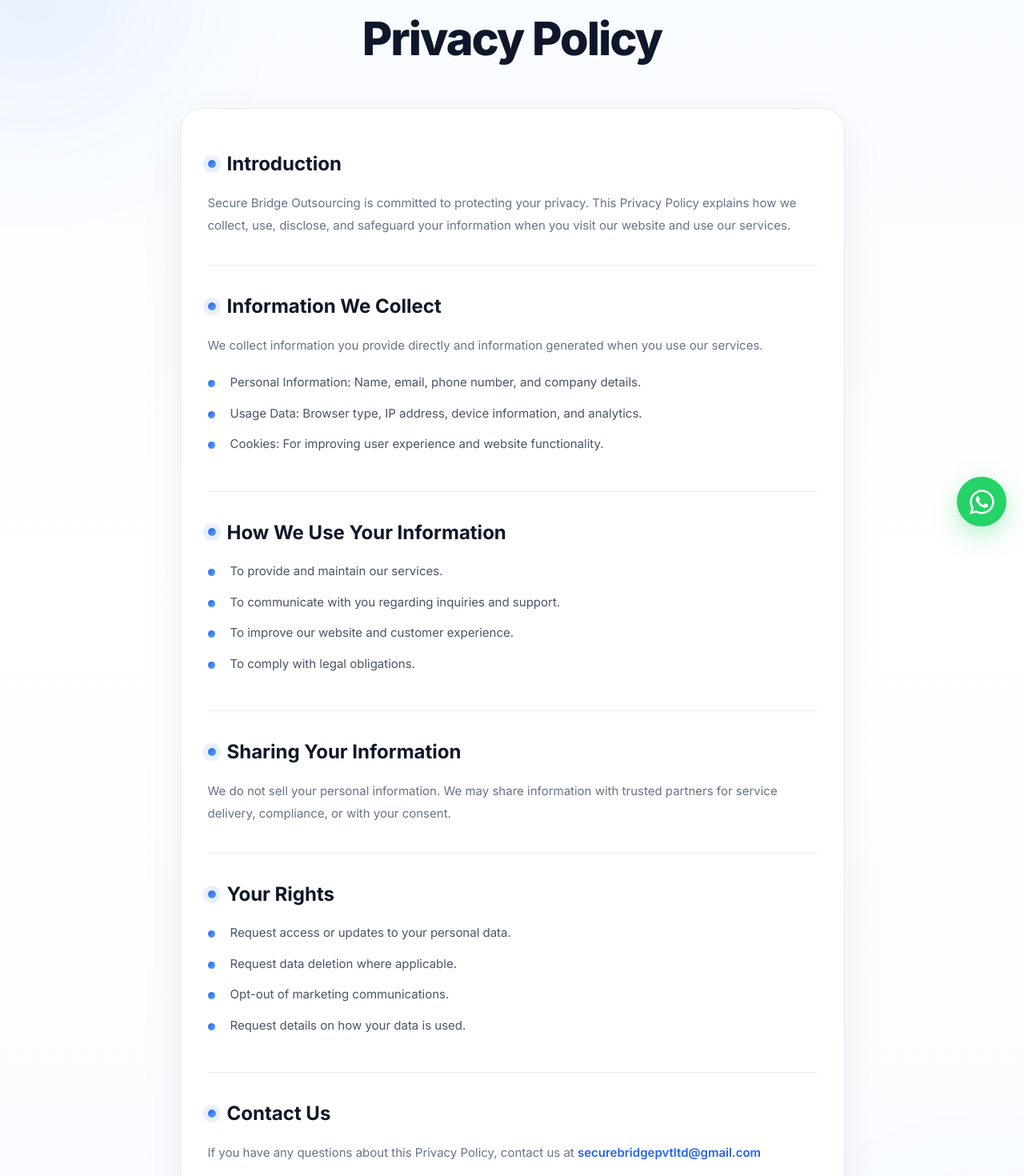
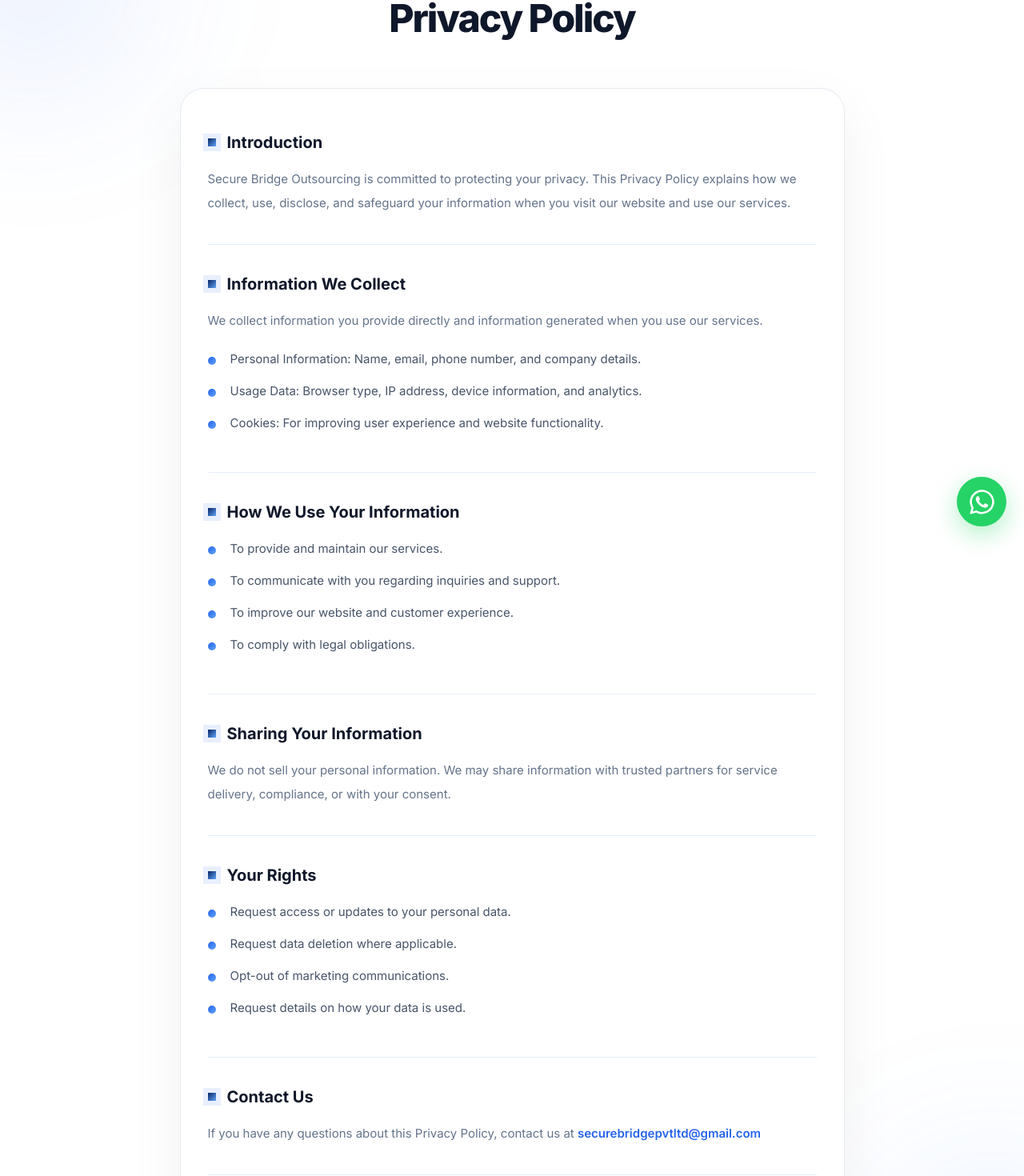
Before and after one commit to sadhanacybertech/Secure_Bridge_Outsourcing, a React (Vite) app: page /privacy-policy in a window 1280 px wide. Shown: the part 120-1590 px from the top of the page at 80% size. Built offline with nearby package versions, Linux system fonts and the light colour scheme.

Commit message:
style: Update Privacy Policy component to use Terms and Conditions styles

```diff
--- a/src/Pages/Privacy-Policy.jsx
+++ b/src/Pages/Privacy-Policy.jsx
@@ -1,9 +1,9 @@
 import React from "react";
-import "./Privacy-Policy.css";
+import "./Terms-Conditions.css";
 
 const PrivacyPolicy = () => {
   return (
-    <section className="privacy-page">
+    <section className="terms-page">
 
       <div className="container">
 
@@ -11,7 +11,7 @@ const PrivacyPolicy = () => {
             <div className="col-lg-9 m-auto">
                  {/* TITLE */}
 
-        <div className="privacy-top text-center">
+        <div className="terms-top text-center">
 
           <h1>
             Privacy Policy
@@ -21,11 +21,11 @@ const PrivacyPolicy = () => {
 
         {/* MAIN BOX */}
 
-        <div className="privacy-box">
+        <div className="terms-box">
 
           {/* INTRODUCTION */}
 
-          <div className="privacy-item">
+          <div className="terms-item">
 
             <h3>
               Introduction
@@ -43,7 +43,7 @@ const PrivacyPolicy = () => {
 
           {/* INFORMATION */}
 
-          <div className="privacy-item">
+          <div className="terms-item">
 
             <h3>
               Information We Collect
@@ -78,7 +78,7 @@ const PrivacyPolicy = () => {
 
           {/* USE OF DATA */}
 
-          <div className="privacy-item">
+          <div className="terms-item">
 
             <h3>
               How We Use Your Information
@@ -110,7 +110,7 @@ const PrivacyPolicy = () => {
 
           {/* SHARING */}
 
-          <div className="privacy-item">
+          <div className="terms-item">
 
             <h3>
               Sharing Your Information
@@ -127,7 +127,7 @@ const PrivacyPolicy = () => {
 
           {/* RIGHTS */}
 
-          <div className="privacy-item">
+          <div className="terms-item">
 
             <h3>
               Your Rights
@@ -159,7 +159,7 @@ const PrivacyPolicy = () => {
 
           {/* CONTACT */}
 
-          <div className="privacy-item">
+          <div className="terms-item">
 
             <h3>
               Contact Us
```
